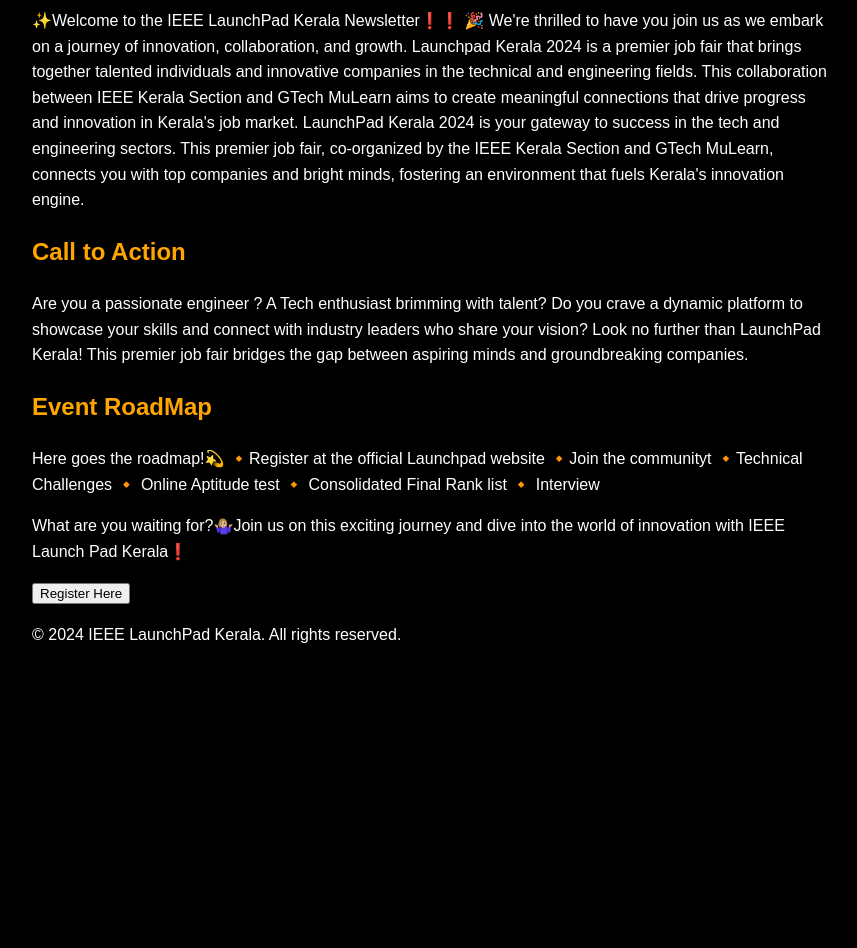
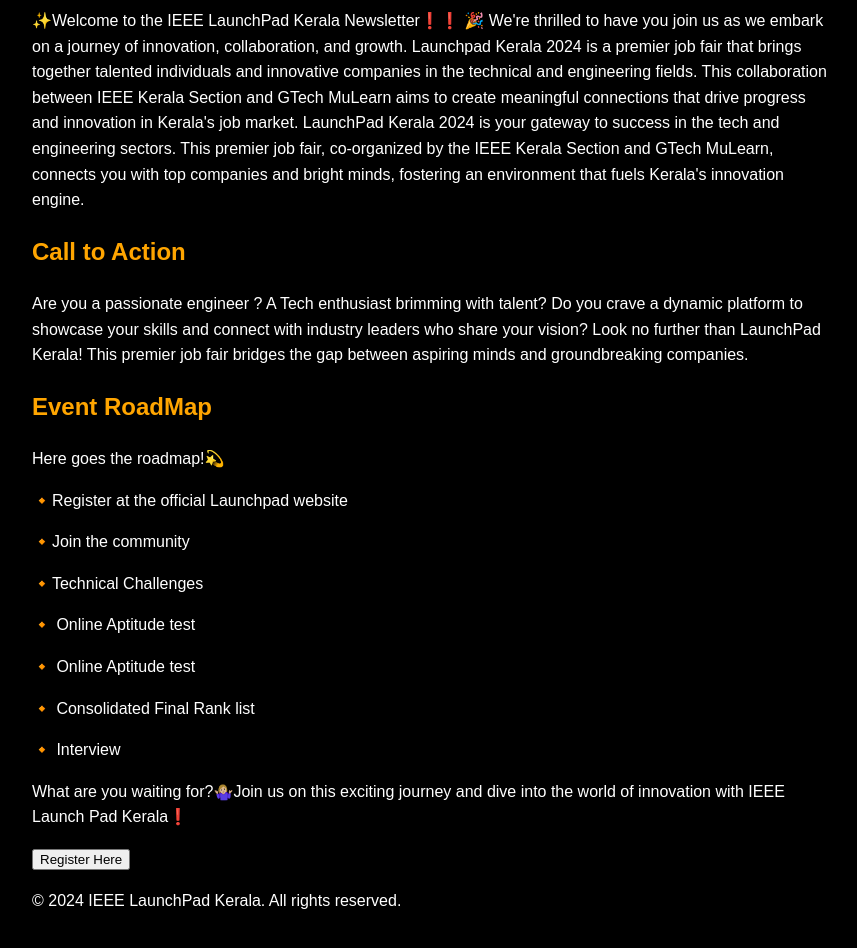
Before and after one commit to hamnasn/launchpad_2024, a plain HTML site: page index.html in a window 1280 px wide. Shown: the part 126-1074 px from the top of the page, without its empty margins (208-1065 px from the left). Before the commit the page ends 830 px from the top, so only its background shows below. Drawn offline with Linux system fonts and the light colour scheme.

Commit message:
Update index.html

```diff
--- a/index.html
+++ b/index.html
@@ -38,15 +38,15 @@ body {
                     This premier job fair bridges the gap between aspiring minds and groundbreaking companies.</p>
 
                 <h2>Event RoadMap</h2>
-                <p>Here goes the roadmap!💫
+                <p>Here goes the roadmap!💫</p>
 
-                         🔸Register at the official Launchpad website
-                         🔸Join the communityt
-                         🔸Technical Challenges
-                         🔸 Online Aptitude test
-                         🔸  Consolidated Final Rank list
-                         🔸 Interview
-                </p>
+                          <p>🔸Register at the official Launchpad website </p>
+                          <p>🔸Join the community</p>
+                          <p>🔸Technical Challenges</p>
+                          <p>🔸 Online Aptitude test</p>
+                          <p>🔸 Online Aptitude test</p>
+                          <p>🔸 Consolidated Final Rank list </p>
+                          <p>🔸 Interview </p>
 
                 <p>What are you waiting for?🤷🏼‍♀️Join us on this exciting journey and  dive into the world of innovation with IEEE Launch Pad Kerala❗</p>
                 <a href="https://launchpadkerala.org"><button>Register Here</button></a>
```
